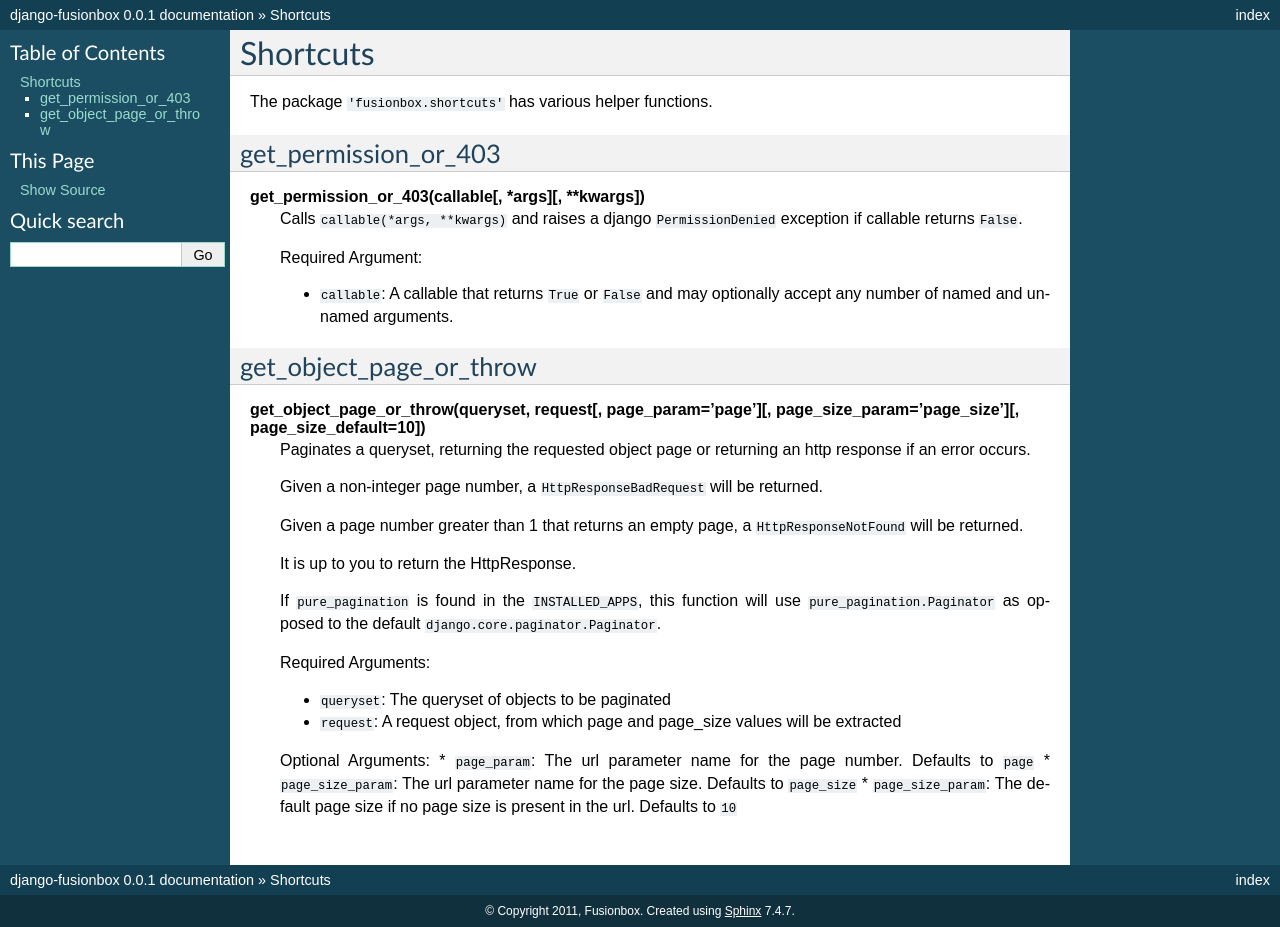
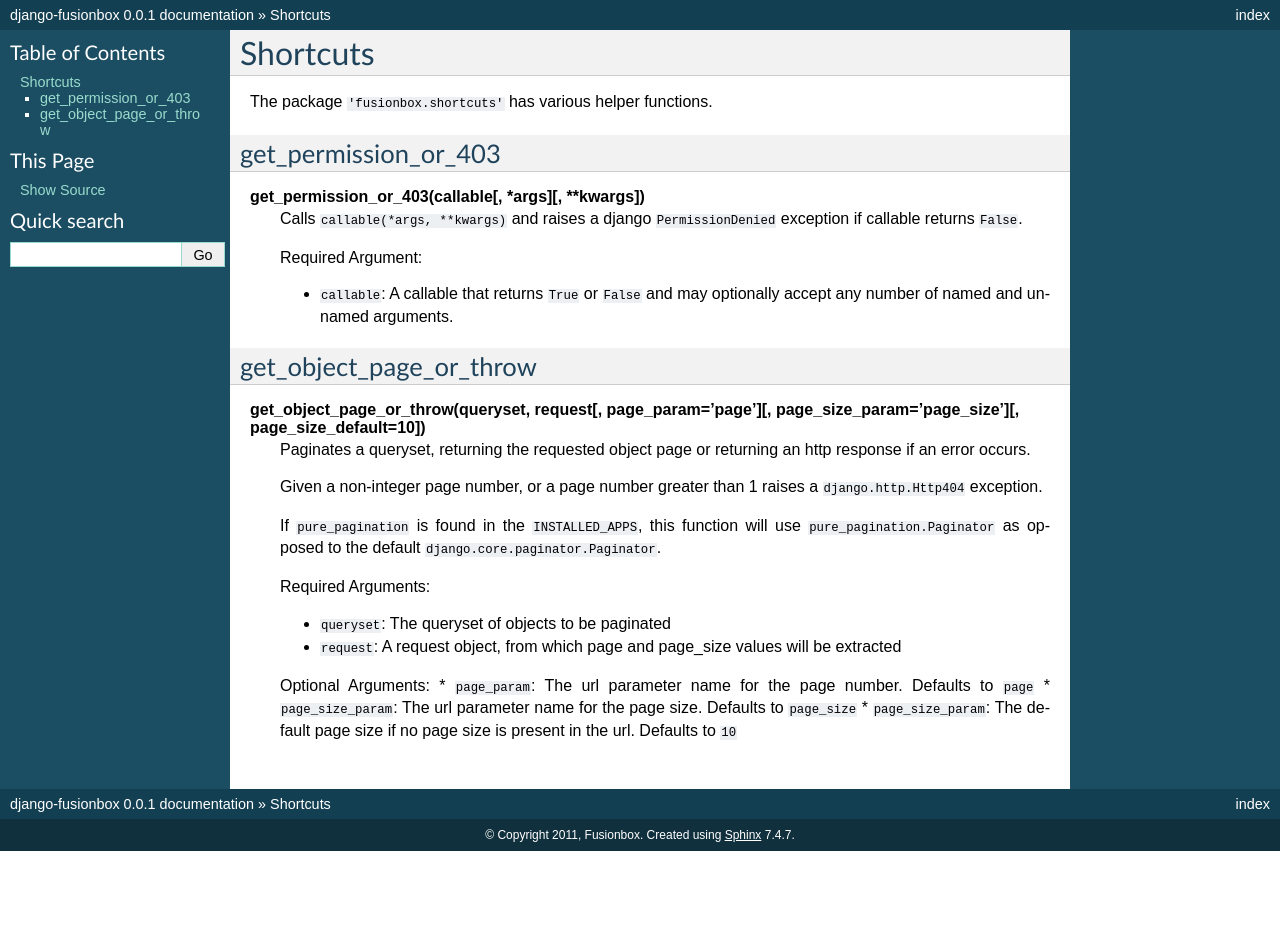
Before and after one commit to fusionbox/django-argonauts, a Sphinx documentation site: the page built from doc/shortcuts.rst, in a window 1280 px wide. Built offline with Sphinx 7.4.7, drawn with Linux system fonts in a browser that asks for light colours; after the commit the page ends 900 px from its top, so only the background shows below that.

Commit message:
fixed get_object_page_or_throw to properly raise exceptions

```diff
--- a/doc/shortcuts.rst
+++ b/doc/shortcuts.rst
@@ -22,11 +22,7 @@ get_object_page_or_throw
 **get_object_page_or_throw(queryset, request[, page_param='page'][, page_size_param='page_size'][, page_size_default=10])**
   Paginates a queryset, returning the requested object page or returning an http response if an error occurs.
 
-  Given a non-integer page number, a ``HttpResponseBadRequest`` will be returned.
-
-  Given a page number greater than 1 that returns an empty page, a ``HttpResponseNotFound`` will be returned.
-
-  It is up to you to return the HttpResponse.
+  Given a non-integer page number, or a page number greater than 1 raises a ``django.http.Http404`` exception.
 
   If ``pure_pagination`` is found in the ``INSTALLED_APPS``, this function will use ``pure_pagination.Paginator`` as opposed to the default ``django.core.paginator.Paginator``.
 
```
